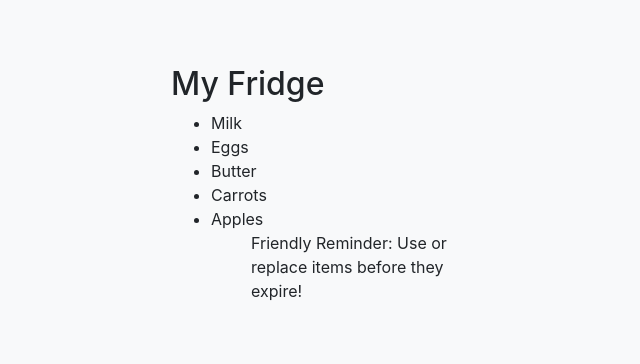
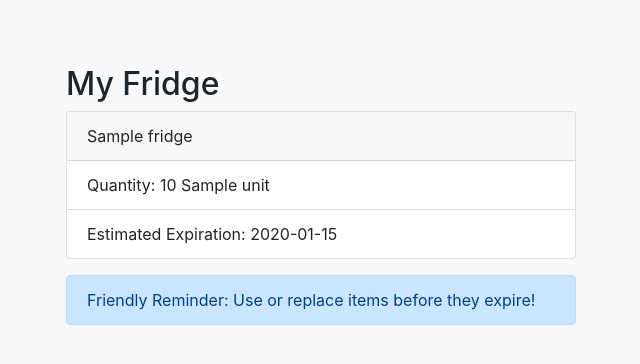
Before and after one commit to software-students-spring2024/2-web-app-exercise-namelesss, a Flask app: page /Fridge in a window 1280 px wide. Shown: the top 364 px of the page, without its empty margins (319-959 px from the left). Run offline with Flask 3, Linux system fonts and the light colour scheme; a database or web service that is not in the repository returns one stand-in record (values such as "Sample title"); some libraries are stand-ins or nearby versions.

Commit message:
Update myFridge.html

```diff
--- a/templates/myFridge.html
+++ b/templates/myFridge.html
@@ -8,9 +8,14 @@
             background-color: #f8f9fa;
         }
         .container {
-            max-width: 330px;
+            max-width: 90%;
             padding: 15px;
             margin: auto;
+        }
+        @media (min-width: 576px) {
+            .container {
+                max-width: 540px;
+            }
         }
         .fridge-page {
             margin-top: 50px;
@@ -21,14 +26,20 @@
     <div class="container">
         <div class="fridge-page">
             <h2 class="fridge-page-heading">My Fridge</h2>
-            <ul>
-                <li>Milk</li>
-                <li>Eggs</li>
-                <li>Butter</li>
-                <li>Carrots</li>
-                <li>Apples</li>
-            <ul>
-            <p>Friendly Reminder: Use or replace items before they expire!</p>
+            {% for item in items %}
+            <div class="card mb-3">
+                <div class="card-header">
+                    {{ item.name }}
+                </div>
+                <ul class="list-group list-group-flush">
+                    <li class="list-group-item">Quantity: {{ item.quantity }} {{ item.unit }}</li>
+                    <li class="list-group-item">Estimated Expiration: {{ item.estimatedExpiration.strftime('%Y-%m-%d') }}</li>
+                </ul>
+            </div>
+            {% endfor %}
+            <div class="alert alert-primary" role="alert">
+                Friendly Reminder: Use or replace items before they expire!
+            </div>
         </div>
     </div>
 </body>
```
